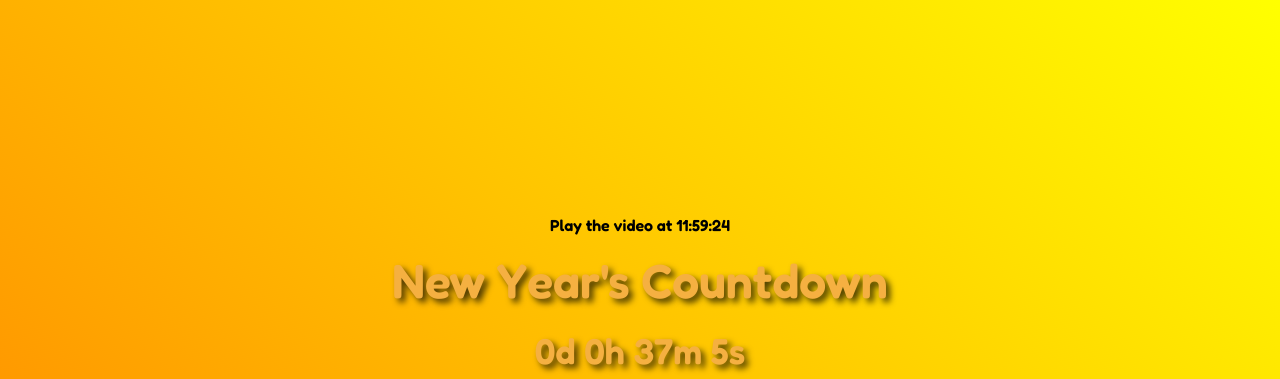
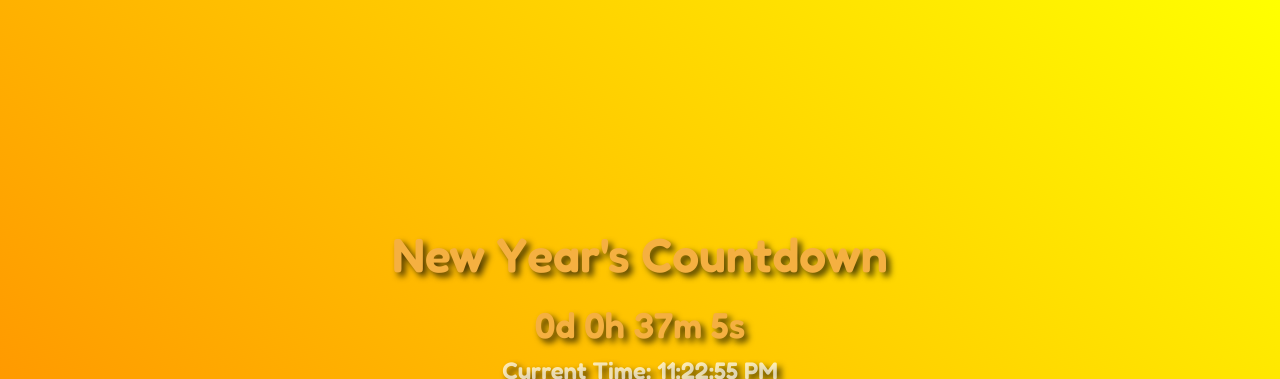
Before and after one commit to britishballeditz/new-years-24-25, a plain HTML site: page index.html in a window 1280 px wide. Shown: the top 379 px of the page. Drawn offline with Linux system fonts and the light colour scheme.

Commit message:
Update index.html

```diff
--- a/index.html
+++ b/index.html
@@ -3,8 +3,7 @@
 <head>
   <meta charset="UTF-8">
   <meta name="viewport" content="width=device-width, initial-scale=1.0">
-  <title>New Year Countdown</title>
-  <p>Play the video at 11:59:24</p>
+  <title>New Year Countdown - Video at 11:59:24</title>
   <style>
     body {
       font-family: 'Fredoka', sans-serif;
```
